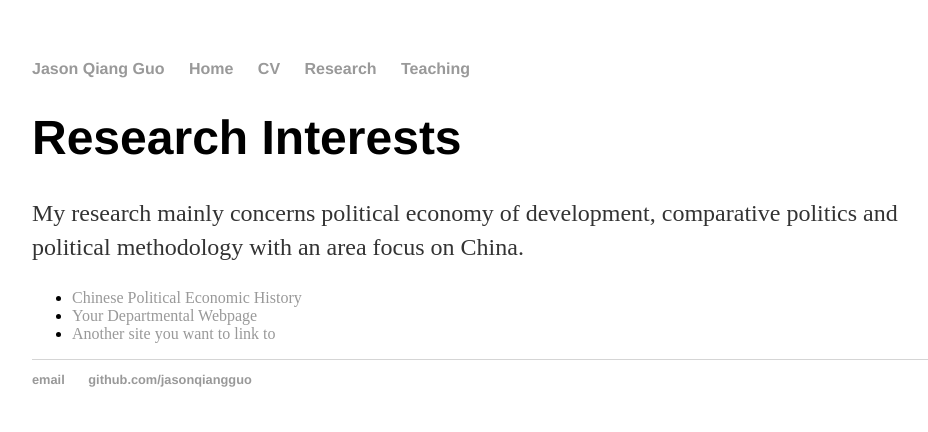
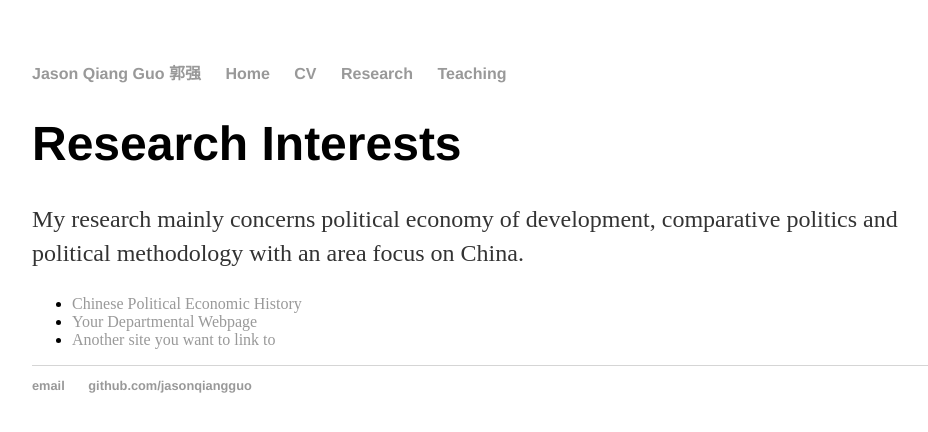
Before and after one commit to jasonqiangguo/jasonqiangguo.github.io, a Jekyll site: the page built from Research/index.html, in a window 1280 px wide. Shown: the top 432 px of the page, without its empty margins (160-1088 px from the left). Built offline with Jekyll 4.4.1, drawn with Linux system fonts in a browser that asks for light colours.

Commit message:
homepage

```diff
--- a/_layouts/default.html
+++ b/_layouts/default.html
@@ -8,7 +8,7 @@
 		<body>
 			<nav>
 	    		<ul>
-				<li><a href="/">Jason Qiang Guo</a></li>
+				<li><a href="/">Jason Qiang Guo 郭强</a></li>
 	        		<li><a href="/">Home</a></li>
 	        		<li><a href="/cv">CV</a></li>
 				<li><a href="/Research">Research</a></li>
```
